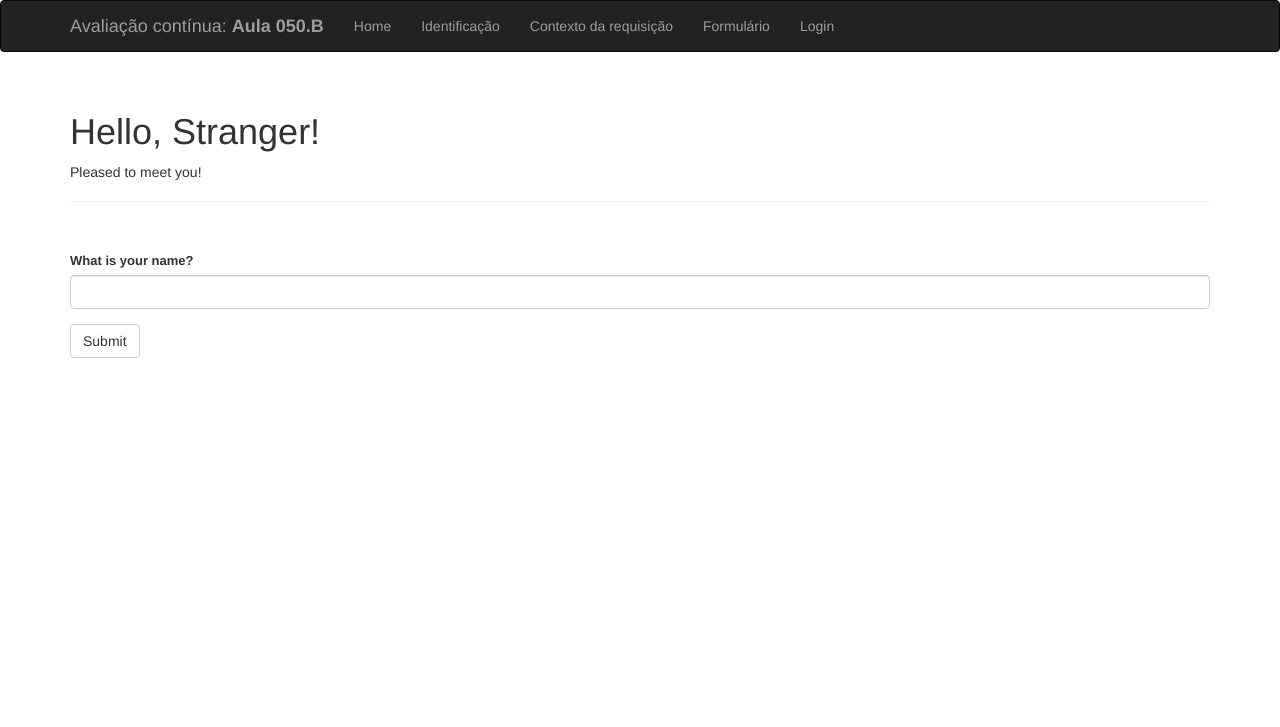
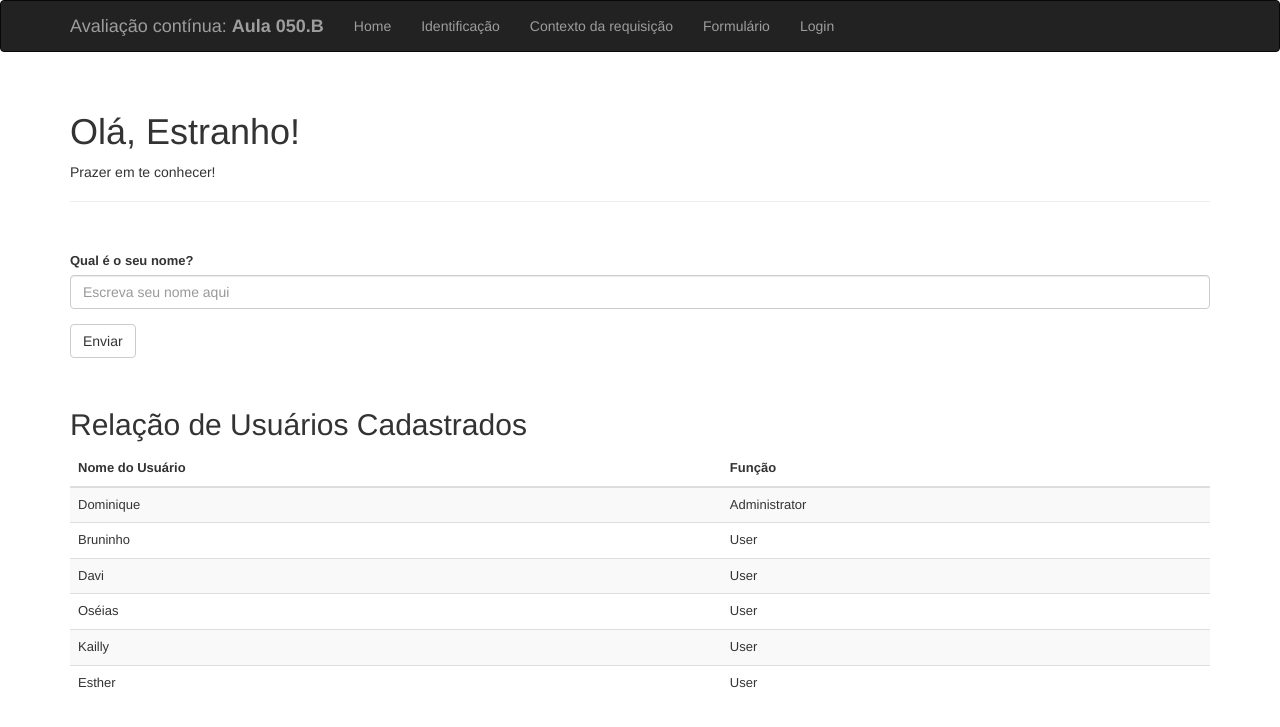
Before and after one commit to DominiqueJesus/flasky, a Flask app: page / in a window 1280 px wide. Shown: the top 727 px of the page. Run offline with Flask 3, Linux system fonts and the light colour scheme; some libraries are stand-ins or nearby versions.

Commit message:
Added list of users and their roles to Main

```diff
--- a/hello.py
+++ b/hello.py
@@ -13,6 +13,8 @@ from flask_migrate import Migrate
 basedir = os.path.abspath(os.path.dirname(__file__))
 
 app = fk.Flask(__name__)
+
+# COnfigurações do aplicativo
 app.config['SECRET_KEY'] = 'they never gonna find out'
 app.config['SQLALCHEMY_DATABASE_URI'] =\
     'sqlite:///' + os.path.join(basedir, 'data.sqlite')
@@ -43,9 +45,6 @@ class User(db.Model):
     def __repr__(self):
         return '<User %r>' % self.username
 
-
-# Chave Secreta
-app.config['SECRET_KEY'] = 'Chave forte'
 
 # Formularios Flask
 class Formulario(FlaskForm):
@@ -78,9 +77,9 @@ class Cadastro(FlaskForm):
     enviar = wf.SubmitField('Submit')
 
 class Main(FlaskForm):
-    nome = wf.StringField('What is your name?', validators=[wtv.DataRequired()])
+    nome = wf.StringField('Qual é o seu nome?', validators=[wtv.DataRequired()], render_kw={"placeholder": "Escreva seu nome aqui"})
 
-    enviar = wf.SubmitField('Submit')
+    enviar = wf.SubmitField('Enviar')
 
 
 # Rota Principal
@@ -93,7 +92,8 @@ def index():
         user = User.query.filter_by(username=main.nome.data).first()
 
         if user is None:
-            user = User(username=main.nome.data)
+            role = Role.query.filter_by(name='User').first()
+            user = User(username=main.nome.data, role=role)
             db.session.add(user)
             db.session.commit()
             fk.session['nome'] = main.nome.data
@@ -105,7 +105,14 @@ def index():
 
         return fk.redirect(fk.url_for('index'))
 
-    return fk.render_template('index.html', nome=fk.session.get('nome'), known=fk.session.get('known'), main=main)
+    users = User.query.all()
+
+    return fk.render_template('index.html',
+                              nome=fk.session.get('nome'),
+                              known=fk.session.get('known'),
+                              main=main,
+                              users=users)
+
 
 # Cadastro
 @app.route('/cadastro', methods=['GET', 'POST'])
--- a/templates/index.html
+++ b/templates/index.html
@@ -6,12 +6,12 @@
 
     <div class="page-header">
 
-        <h1>Hello, {% if nome %}{{ nome }}{% else %}Stranger{% endif %}!</h1>
+        <h1>Olá, {% if nome %}{{ nome }}{% else %}Estranho{% endif %}!</h1>
 
         {% if known %}
-            <p>Happy to see you again!</p>
+            <p>Feliz em te ver novamente!</p>
         {% else %}
-            <p>Pleased to meet you!</p>
+            <p>Prazer em te conhecer!</p>
         {% endif %}
 
     </div>
@@ -22,4 +22,27 @@
 
     </div>
 
+    <div class="page-content">
+
+        <h2>Relação de Usuários Cadastrados</h2>
+
+        <table class="table table-striped table-hover align-middle m-0">
+            <thead>
+                <tr>
+                    <th>Nome do Usuário</th>
+                    <th>Função</th>
+                </tr>
+            </thead>
+            <tbody>
+                {% for user in users %}
+                    <tr>
+                        <td>{{ user.username }}</td>
+                        <td>{{ user.role.name if user.role else user.role }}</td>
+                    </tr>
+                {% endfor %}
+            </tbody>
+        </table>
+
+    </di
+
 {% endblock %}
```
Also changed, not shown: data.sqlite.
